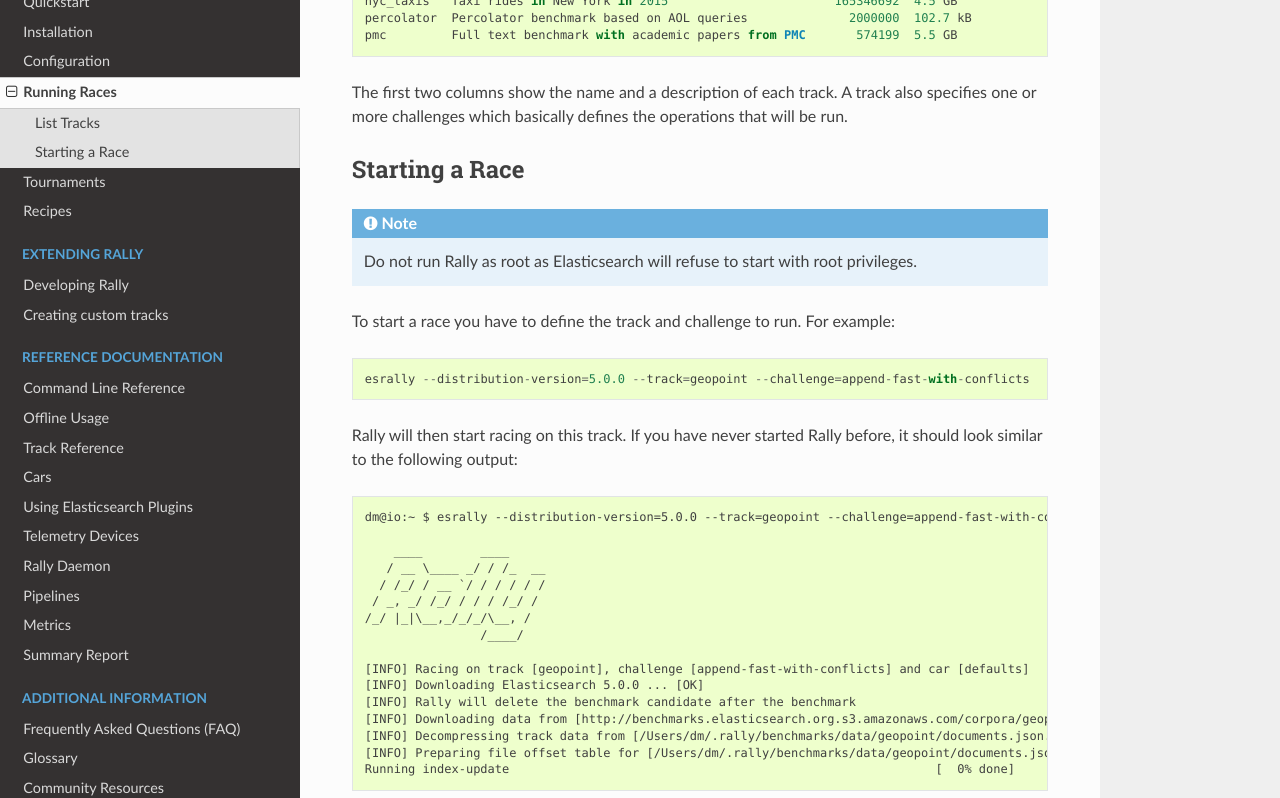
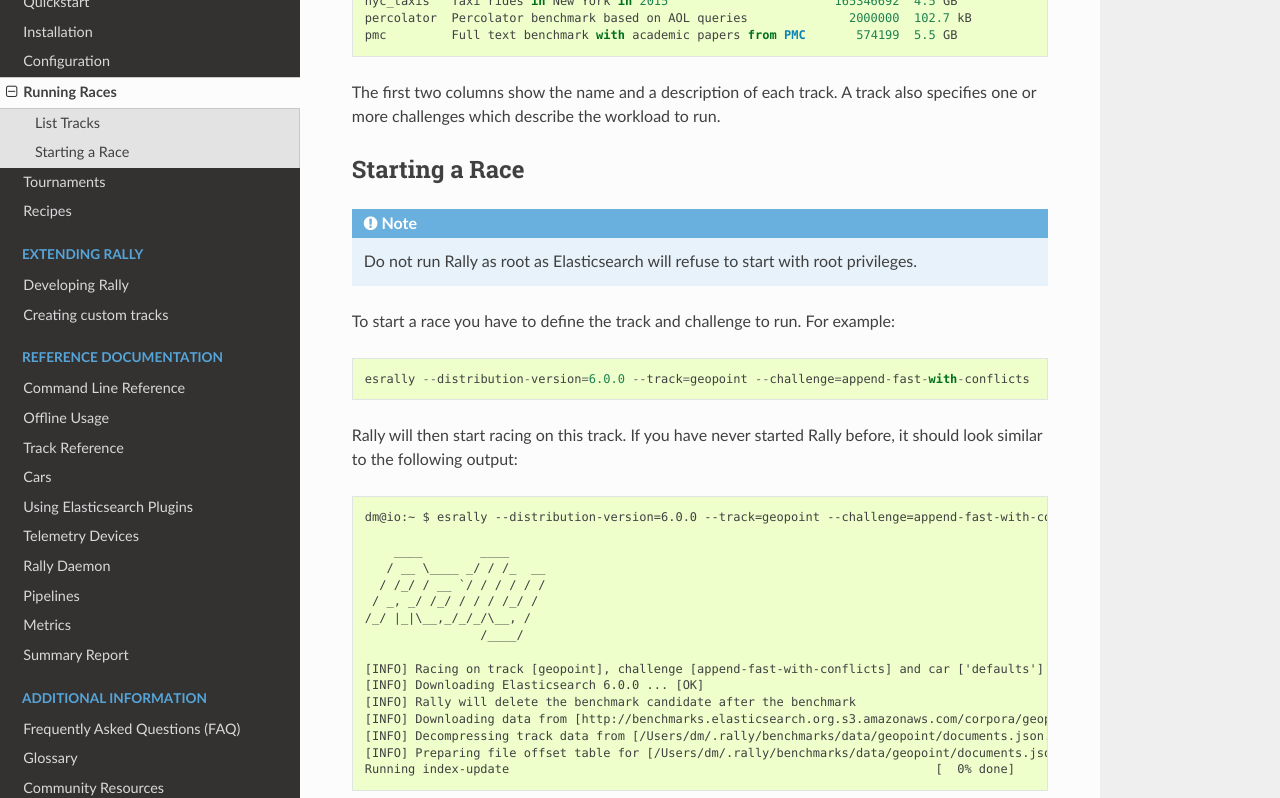
Before and after one commit to elastic/rally, a Sphinx documentation site: the page built from docs/race.rst, in a window 1280 px wide and 1400 px high, scrolled down 413 px. Shown: the part 175-973 px from the top of the window. Built offline with Sphinx 7.4.7 and the Read the Docs theme 2.0.0, drawn with Linux system fonts in a browser that asks for light colours; some of the changed text lies outside the part shown.

Commit message:
Minor doc corrections

```diff
--- a/docs/install.rst
+++ b/docs/install.rst
@@ -93,7 +93,7 @@ JDK
 
 A JDK is required on all machines where you want to launch Elasticsearch. If you use Rally just as a load generator, no JDK is required.
 
-We recommend to use Oracle JDK but you are free to use OpenJDK as well. For details on how to install a JDK, please see your Linux distribution's documentation pages.
+We recommend to use Oracle JDK but you are free to use OpenJDK as well. For details on how to install a JDK, please see your operating system's documentation pages.
 
 Installing Rally
 ----------------
@@ -104,7 +104,7 @@ Simply install Rally with pip: ``pip3 install esrally``
 
    Depending on your system setup you may need to prepend this command with ``sudo``.
 
-If you get errors during installation, it is probably due to the installation of ``psutil`` which we use to gather system metrics like CPU utilization. Please check the `installation instructions of psutil <https://github.com/giampaolo/psutil/blob/master/INSTALL.rst>`_ in this case. Keep in mind that Rally is based on Python 3 and you need to install the Python 3 header files instead of the Python 2 header files on Linux.
+If you get errors during installation, it is probably due to the installation of ``psutil`` which we use to gather system metrics like CPU utilization. Please ensure that you have installed the Python development package as documented in the prerequisites section above.
 
 Non-sudo Install
 ----------------
--- a/docs/quickstart.rst
+++ b/docs/quickstart.rst
@@ -23,9 +23,9 @@ Run your first race
 
 Now we're ready to run our first :doc:`race </glossary>`::
 
-    esrally --distribution-version=5.0.0
+    esrally --distribution-version=6.0.0
 
-This will download Elasticsearch 5.0.0 and run Rally's default :doc:`track </glossary>` - the `geonames track <https://github.com/elastic/rally-tracks/tree/master/geonames>`_ - against it. After the race, a :doc:`summary report </summary_report>` is written to the command line:::
+This will download Elasticsearch 6.0.0 and run Rally's default :doc:`track </glossary>` - the `geonames track <https://github.com/elastic/rally-tracks/tree/master/geonames>`_ - against it. After the race, a :doc:`summary report </summary_report>` is written to the command line:::
 
     ------------------------------------------------------
         _______             __   _____
--- a/docs/race.rst
+++ b/docs/race.rst
@@ -23,7 +23,7 @@ This will show the following list::
     percolator  Percolator benchmark based on AOL queries              2000000  102.7 kB           104.9 MB             append-no-conflicts      append-no-conflicts,appe...
     pmc         Full text benchmark with academic papers from PMC       574199  5.5 GB             21.7 GB              append-no-conflicts      append-no-conflicts,appe...
 
-The first two columns show the name and a description of each track. A track also specifies one or more challenges which basically defines the operations that will be run.
+The first two columns show the name and a description of each track. A track also specifies one or more challenges which describe the workload to run.
 
 Starting a Race
 ---------------
@@ -33,11 +33,11 @@ Starting a Race
 
 To start a race you have to define the track and challenge to run. For example::
 
-    esrally --distribution-version=5.0.0 --track=geopoint --challenge=append-fast-with-conflicts
+    esrally --distribution-version=6.0.0 --track=geopoint --challenge=append-fast-with-conflicts
 
 Rally will then start racing on this track. If you have never started Rally before, it should look similar to the following output::
 
-    dm@io:~ $ esrally --distribution-version=5.0.0 --track=geopoint --challenge=append-fast-with-conflicts
+    dm@io:~ $ esrally --distribution-version=6.0.0 --track=geopoint --challenge=append-fast-with-conflicts
 
         ____        ____
        / __ \____ _/ / /_  __
@@ -46,8 +46,8 @@ Rally will then start racing on this track. If you have never started Rally befo
     /_/ |_|\__,_/_/_/\__, /
                     /____/
 
-    [INFO] Racing on track [geopoint], challenge [append-fast-with-conflicts] and car [defaults]
-    [INFO] Downloading Elasticsearch 5.0.0 ... [OK]
+    [INFO] Racing on track [geopoint], challenge [append-fast-with-conflicts] and car ['defaults'] with version [6.0.0].
+    [INFO] Downloading Elasticsearch 6.0.0 ... [OK]
     [INFO] Rally will delete the benchmark candidate after the benchmark
     [INFO] Downloading data from [http://benchmarks.elasticsearch.org.s3.amazonaws.com/corpora/geopoint/documents.json.bz2] (482 MB) to [/Users/dm/.rally/benchmarks/data/geopoint/documents.json.bz2] ... [OK]
     [INFO] Decompressing track data from [/Users/dm/.rally/benchmarks/data/geopoint/documents.json.bz2] to [/Users/dm/.rally/benchmarks/data/geopoint/documents.json] (resulting size: 2.28 GB) ... [OK]
@@ -108,7 +108,7 @@ When the race has finished, Rally will show a summary on the command line::
 
 What did Rally just do?
 
-* It downloaded and started Elasticsearch 5.0.0
+* It downloaded and started Elasticsearch 6.0.0
 * It downloaded the relevant data for the geopoint track
 * It ran the actual benchmark
 * And finally it reported the results
```
Also changed, not shown: docs/command_line_reference.rst (+18 -15 lines), docs/configuration.rst (+8 -8 lines).
